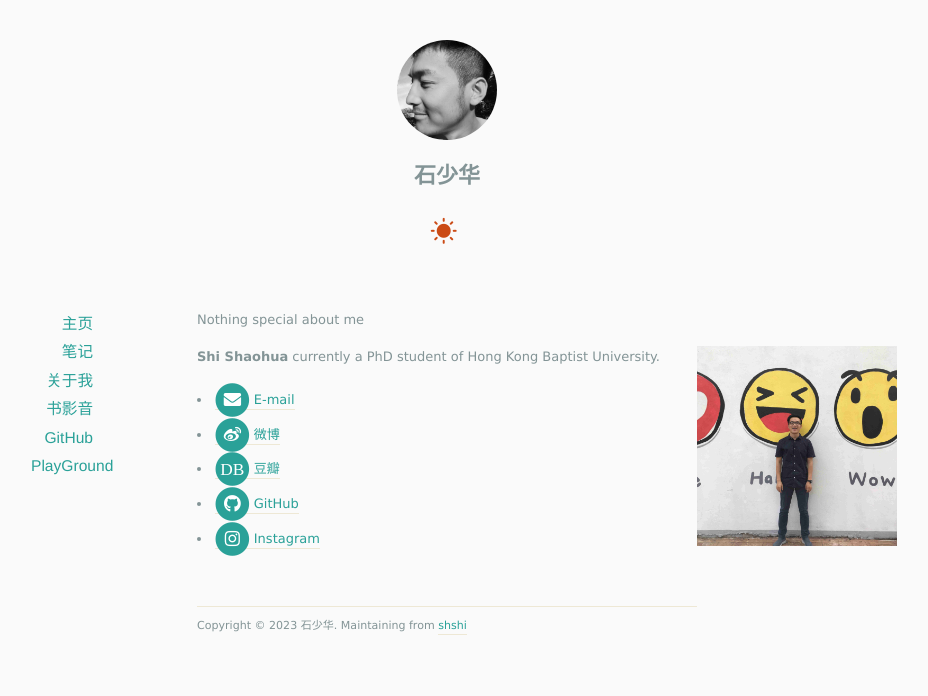
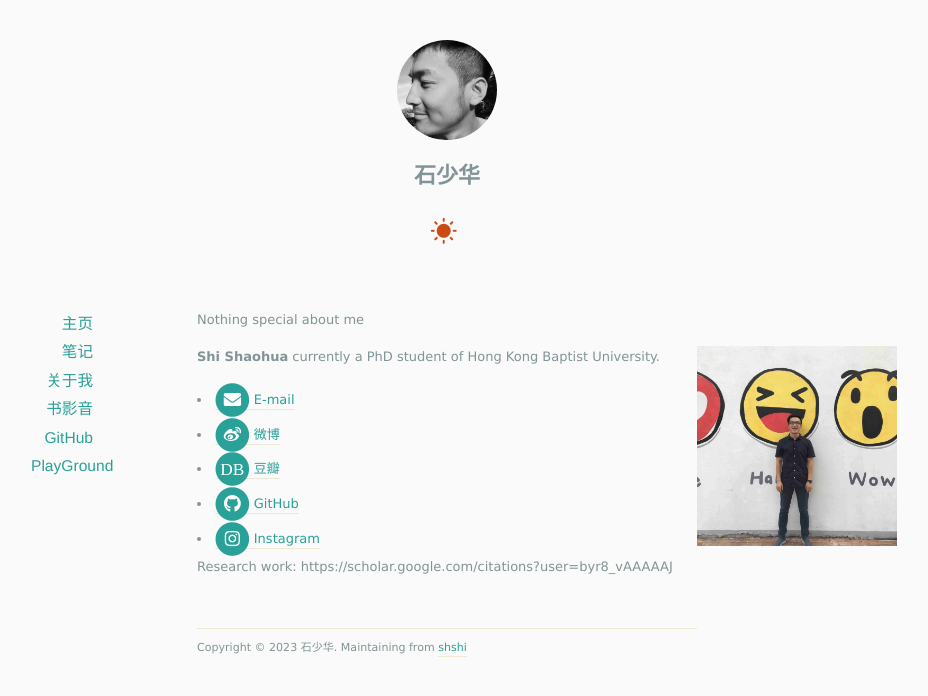
Before and after one commit to shshi/shishaohua.github.io, a Jekyll site: the page built from docs/about/index.markdown, in a window 1280 px wide. Shown: the top 696 px of the page, without its empty margins (193-1121 px from the left). Built offline with Jekyll 4.4.1, drawn with Linux system fonts in a browser that asks for light colours; nearby versions of some CDN libraries.

Commit message:
Update index.markdown

```diff
--- a/docs/about/index.markdown
+++ b/docs/about/index.markdown
@@ -9,3 +9,6 @@ Nothing special about me
 **Shi Shaohua** currently a PhD student of Hong Kong Baptist University.
 
 {% include icons.html %}
+
+Research work:
+https://scholar.google.com/citations?user=byr8_vAAAAAJ
```
